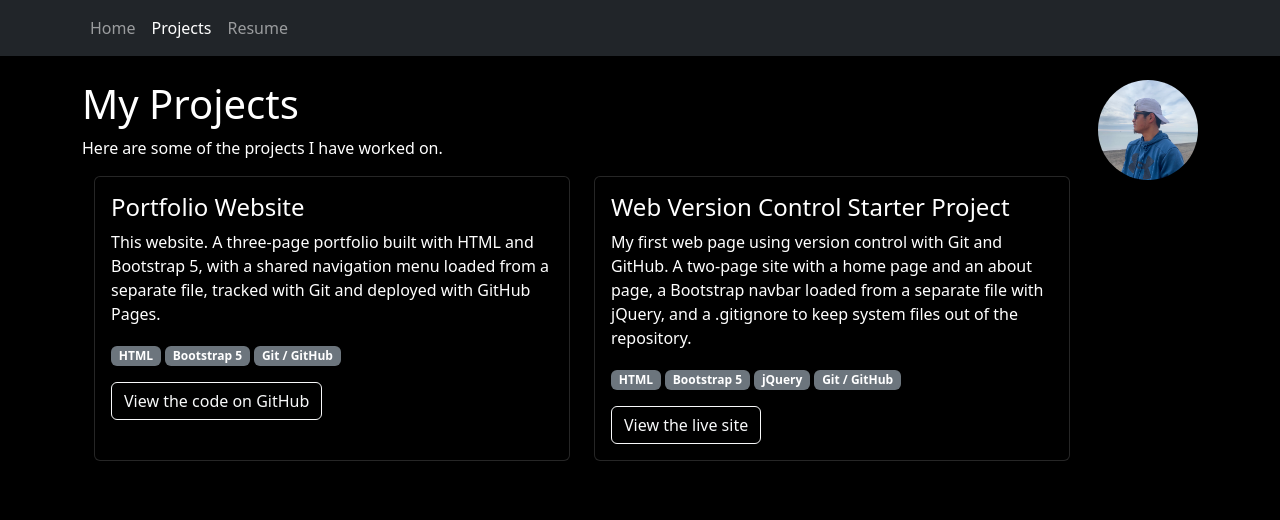
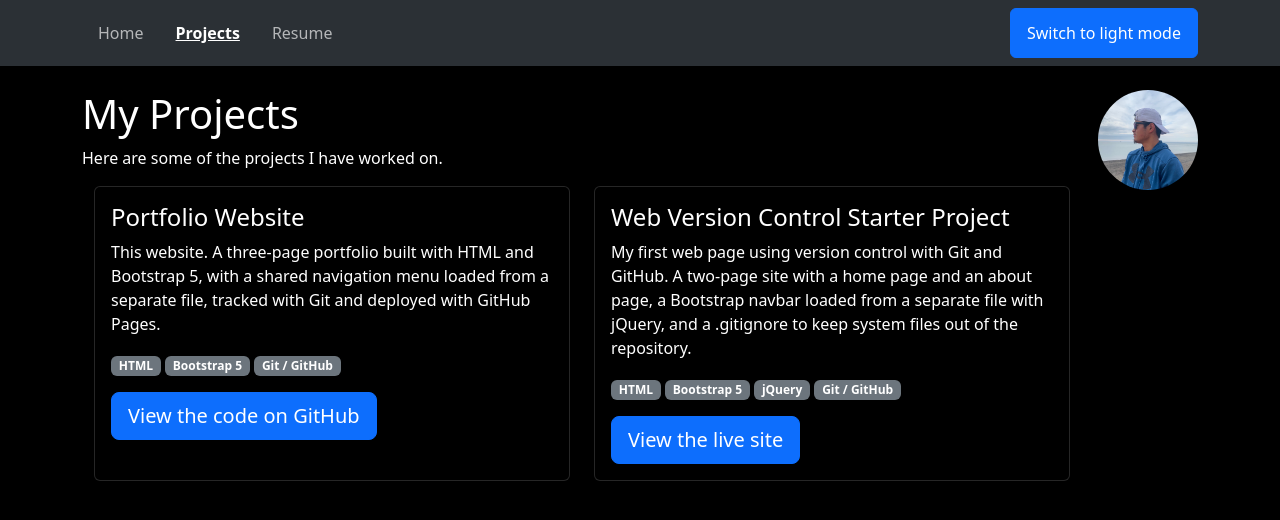
Before and after one commit to JoshHarris84/M02-Josh-Harris-Portfolio, a plain HTML site: page projects.html in a window 1280 px wide. Drawn offline with nearby package versions, Linux system fonts and the light colour scheme.

Commit message:
worded on website

```diff
--- a/navbar.html
+++ b/navbar.html
@@ -1,6 +1,6 @@
 <nav
   id="site-nav"
-  class="navbar navbar-expand-sm navbar-dark bg-dark"
+  class="navbar navbar-expand-sm bg-body-tertiary"
   role="navigation"
   aria-label="Main navigation"
 >
@@ -23,6 +23,10 @@
         <a class="nav-link" href="projects.html">Projects</a>
         <a class="nav-link" href="resume.html">Resume</a>
       </div>
+      <!-- Accessibility: lets users change the contrast between background and text -->
+      <button id="theme-toggle" type="button" class="btn btn-primary ms-auto">
+        Switch to light mode
+      </button>
     </div>
   </div>
 </nav>
--- a/projects.html
+++ b/projects.html
@@ -13,6 +13,9 @@
 
   <!-- jQuery used to load the navbar -->
   <script src="https://code.jquery.com/jquery-3.7.1.min.js"></script>
+
+  <!-- Accessibility: light/dark switch so users can change the contrast -->
+  <script src="theme.js"></script>
 
   <!-- Site colors: black background, white text -->
   <link href="styles.css" rel="stylesheet">
@@ -30,6 +33,8 @@
       // Accessibility: mark the current page's link so screen readers announce it
       var page = location.pathname.split("/").pop() || "index.html";
       $('#site-nav a[href="' + page + '"]').addClass("active").attr("aria-current", "page");
+      // Accessibility: make the contrast button's text match the saved theme
+      setTheme(localStorage.getItem("theme") || "dark");
     });
   </script>
 
@@ -62,7 +67,8 @@
               <span class="badge text-bg-secondary">Bootstrap 5</span>
               <span class="badge text-bg-secondary">Git / GitHub</span>
             </p>
-            <a class="btn btn-outline-light" href="https://github.com/JoshHarris84/M02-Josh-Harris-Portfolio">
+            <!-- Accessibility: large button with text that says exactly what it does -->
+            <a class="btn btn-primary btn-lg" href="https://github.com/JoshHarris84/M02-Josh-Harris-Portfolio">
               View the code on GitHub
             </a>
           </div>
@@ -87,7 +93,8 @@
               <span class="badge text-bg-secondary">jQuery</span>
               <span class="badge text-bg-secondary">Git / GitHub</span>
             </p>
-            <a class="btn btn-outline-light" href="https://joshharris84.github.io/web-version-control-starter-project/">
+            <!-- Accessibility: large button with text that says exactly what it does -->
+            <a class="btn btn-primary btn-lg" href="https://joshharris84.github.io/web-version-control-starter-project/">
               View the live site
             </a>
           </div>
--- a/styles.css
+++ b/styles.css
@@ -12,3 +12,24 @@ button:focus-visible {
   outline: 3px solid #ffc107;
   outline-offset: 2px;
 }
+
+/* The yellow outline is hard to see on a white background,
+   so light mode uses a black outline instead. */
+[data-bs-theme="light"] a:focus-visible,
+[data-bs-theme="light"] button:focus-visible {
+  outline-color: #000;
+}
+
+/* Accessibility: bigger click and tap targets in the navbar for users
+   with motor disabilities and touch screens. */
+#site-nav .nav-link,
+#theme-toggle {
+  padding: 0.75rem 1rem;
+}
+
+/* Accessibility: the current page's link is bold and underlined,
+   so it is not shown by color alone. */
+#site-nav .nav-link.active {
+  font-weight: bold;
+  text-decoration: underline;
+}
--- /dev/null
+++ b/theme.js
@@ -0,0 +1,17 @@
+// Accessibility: lets users switch between dark and light colors (contrast)
+// and remembers their choice on every page.
+function setTheme(theme) {
+  document.documentElement.setAttribute("data-bs-theme", theme);
+  localStorage.setItem("theme", theme);
+  // The button text always says what clicking it will do
+  $("#theme-toggle").text(theme === "dark" ? "Switch to light mode" : "Switch to dark mode");
+}
+
+// Apply the saved choice right away (dark is the default)
+setTheme(localStorage.getItem("theme") || "dark");
+
+// The button is inside the navbar, which loads later, so listen on the document
+$(document).on("click", "#theme-toggle", function () {
+  var current = document.documentElement.getAttribute("data-bs-theme");
+  setTheme(current === "dark" ? "light" : "dark");
+});
```
Also changed, not shown: index.html (+5 -0 lines), resume.html (+7 -1 lines).
